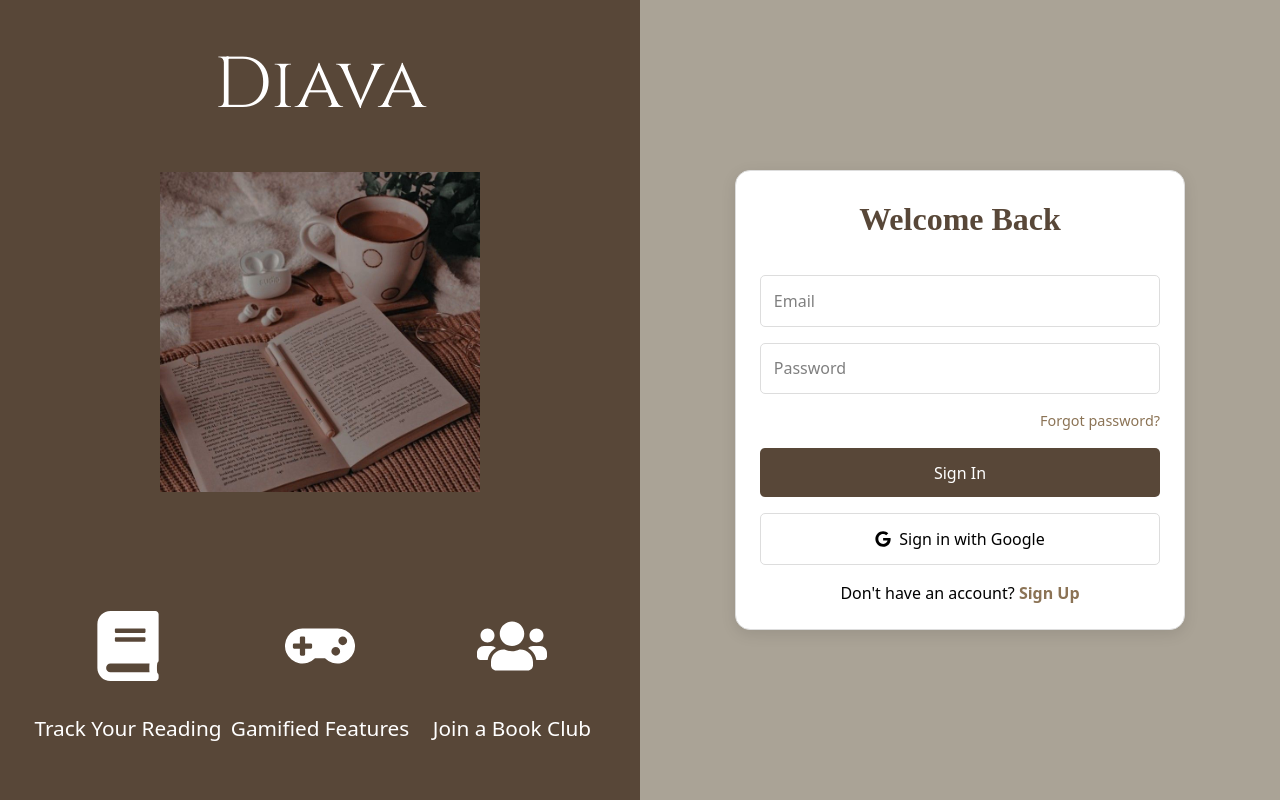
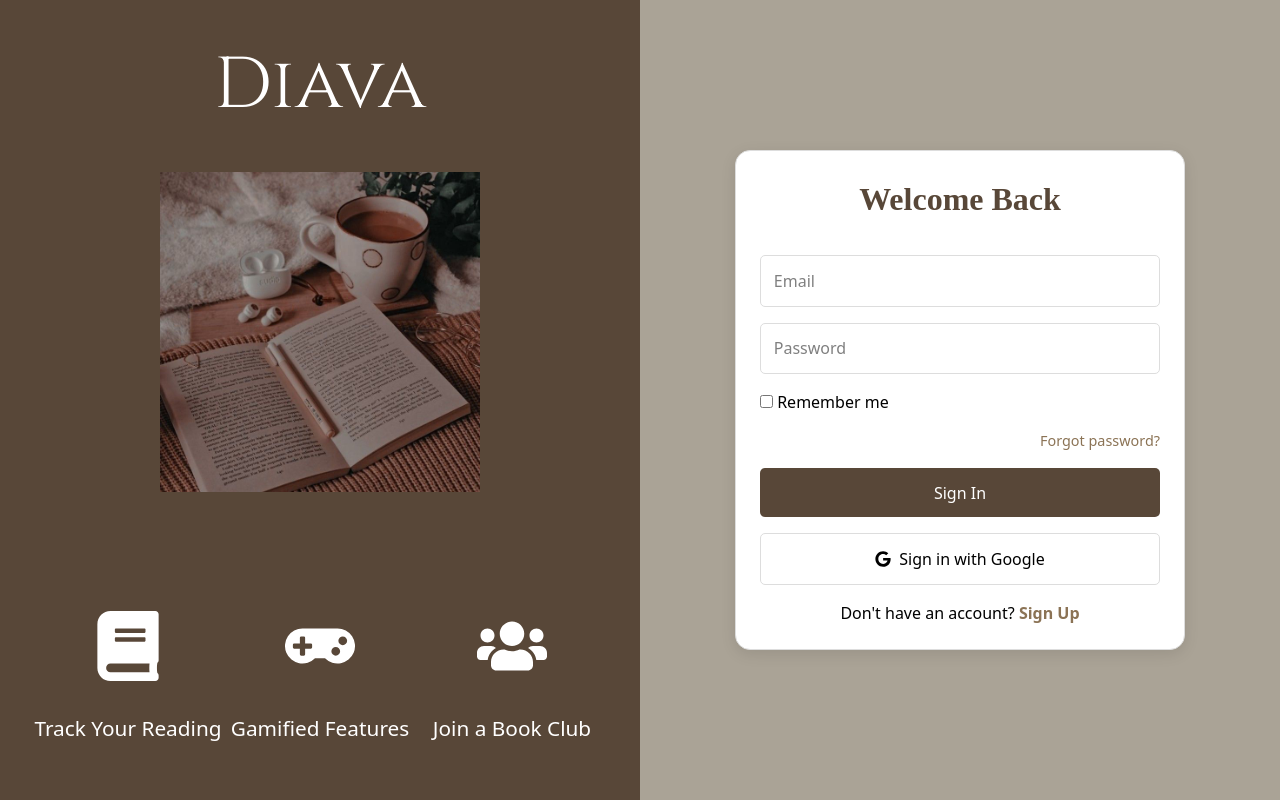
Before and after one commit to anitaprova/Diava, a React (Vite) app in the folder Diava/: page / in a window 1280 px wide. Built offline with nearby package versions, Linux system fonts and the light colour scheme; no server answers.

Commit message:
Users can now maintain their session or not

```diff
--- a/Diava/src/pages/Login.jsx
+++ b/Diava/src/pages/Login.jsx
@@ -3,7 +3,15 @@ import { Link, Navigate, useNavigate } from "react-router-dom";
 import bookBackground from "../assets/book-background.jpg";
 import { FaGoogle, FaBook, FaGamepad, FaUsers } from "react-icons/fa";
 import "../styles/Auth.css";
-import { signInWithEmailAndPassword, GoogleAuthProvider, signInWithPopup, signOut, sendPasswordResetEmail } from "firebase/auth";
+import { browserSessionPersistence,
+          browserLocalPersistence,
+          signInWithEmailAndPassword,
+          GoogleAuthProvider,
+          signInWithPopup,
+          signOut,
+          sendPasswordResetEmail,
+          setPersistence,
+          inMemoryPersistence} from "firebase/auth";
 import { auth, db } from "../firebase/firebase";
 import { getDoc, doc } from "firebase/firestore";
 import { useAuth } from "../context/AuthContext";
@@ -25,14 +33,15 @@ const Login = () => {
   const [formData, setFormData] = useState({
     email: "",
     password: "",
+    rememberMe: false,
   });
 
   // Handle input changes
   const handleChange = (e) => {
-    const { name, value } = e.target;
+    const { name, value, type, checked } = e.target;
     setFormData((prevState) => ({
       ...prevState,
-      [name]: value,
+      [name]: type === 'checkbox' ? checked : value,
     }));
   };
 
@@ -41,6 +50,12 @@ const Login = () => {
     e.preventDefault();
 
     try {
+      if (formData.rememberMe) {
+        await setPersistence(auth, browserLocalPersistence); // stays across tabs/sessions
+      } else {
+      await setPersistence(auth, browserSessionPersistence); // reset on tab close
+      }
+
       const userCredentials = await signInWithEmailAndPassword(auth, formData.email, formData.password);
       const user = userCredentials.user;
 
@@ -67,6 +82,12 @@ const Login = () => {
     setLoading(true);
 
     try {
+      if (formData.rememberMe) {
+        await setPersistence(auth, browserLocalPersistence); // stays across tabs/sessions
+      } else {
+      await setPersistence(auth, browserSessionPersistence); // reset on tab close
+      }
+
       const provider = new GoogleAuthProvider();
       const result = await signInWithPopup(auth, provider);
       console.log(result);
@@ -161,6 +182,16 @@ const Login = () => {
               placeholder="Password"
               required
             />
+            <div className="remember-me">
+              <input
+                type="checkbox"
+                name="rememberMe"
+                checked={formData.rememberMe}
+                onChange={handleChange}
+                id="rememberMe"
+              />
+              <label htmlFor="rememberMe"> Remember me</label>
+            </div>
             <Link
               to="#"
               onClick={(e) => {
```
